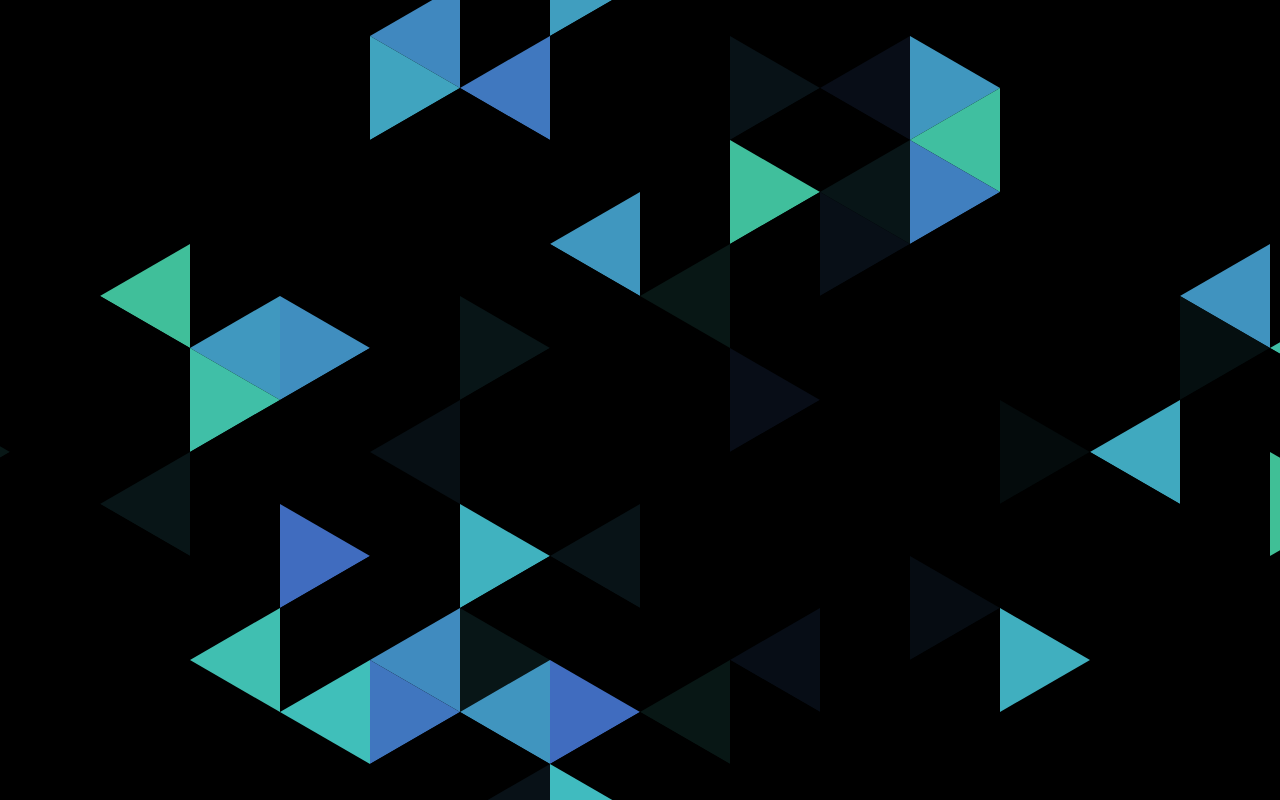
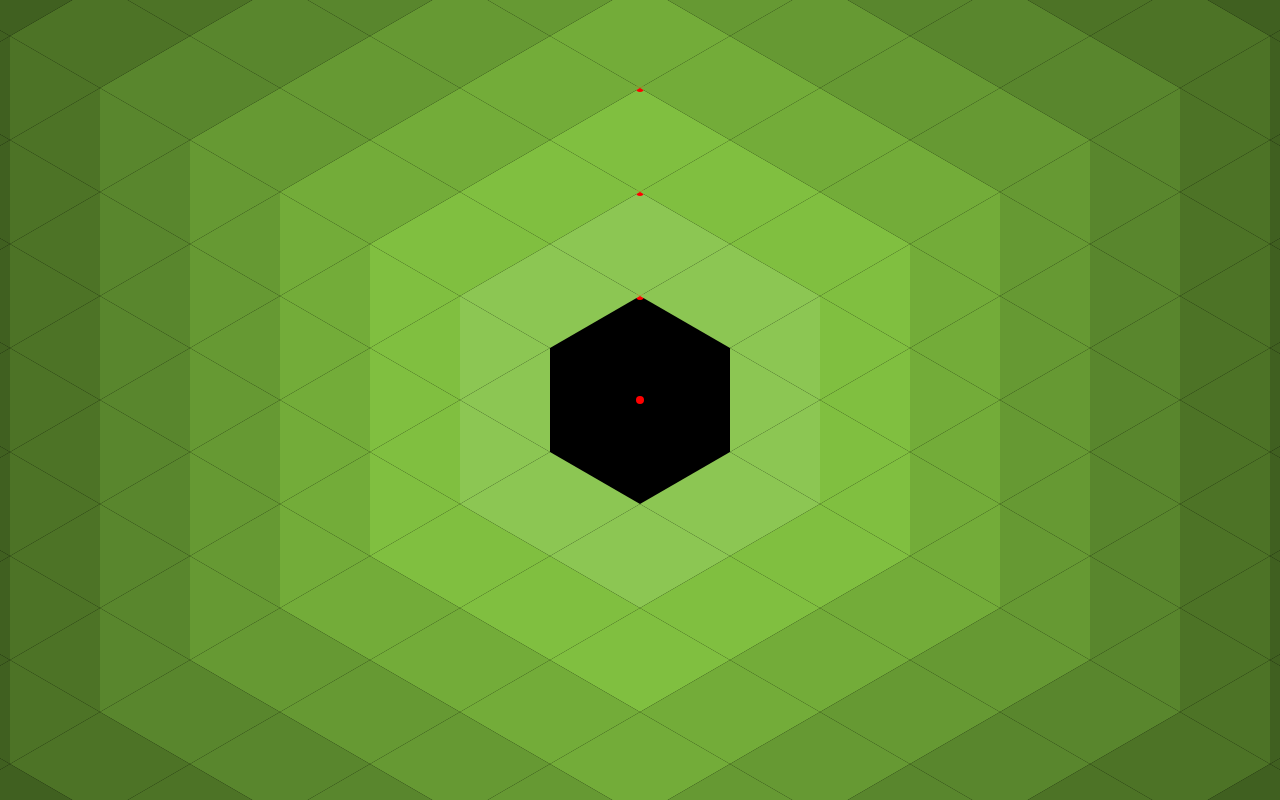
Before and after one commit to marekweb/triangles, a website with bundled scripts: page index.html in a window 1280 px wide. Built offline with nearby package versions, Linux system fonts and the light colour scheme.

Commit message:
Update demo

```diff
--- a/index.html
+++ b/index.html
@@ -8,7 +8,7 @@
       background-color: black;
     }
     polygon {
-      transition: 1s fill;
+      transition: 10s fill;
     }
   </style>
   <script type="module" src="./run.js"></script>
--- a/my-demo.js
+++ b/my-demo.js
@@ -1,4 +1,9 @@
-import { Grid } from './grid.js';
+import {
+  Grid,
+  getAdjacentPoint,
+  getAdjacentTriangle,
+  getTriangleAdjacentToPoint
+} from './grid.js';
 
 function generateLotsOfTriangles(n) {
   const list = [];
@@ -13,6 +18,66 @@ function generateLotsOfTriangles(n) {
 
 export class MyDemo extends Grid {
   render() {
+    let point = [0, 0];
+    this.getPointElement(...point).style.fill = 'red';
+
+    function drawRing(center, size, color = 'orange') {
+      let point = center;
+      const side = 1 + size * 2;
+      for (let i = 0; i < size; i++) {
+        point = getAdjacentPoint(...point, 'N');
+      }
+
+      const ptEl = this.getPointElement(...point);
+      ptEl.style.fill = 'red';
+
+      // --
+      let tri = getTriangleAdjacentToPoint(...point, 'NE');
+      this.getTriangleElement(...tri).style.fill = color;
+      for (let i = 0; i < side; i++) {
+        tri = getAdjacentTriangle(...tri, '+X');
+        this.getTriangleElement(...tri).style.fill = color;
+      }
+
+      for (let i = 0; i < side; i++) {
+        tri = getAdjacentTriangle(...tri, 'S');
+        this.getTriangleElement(...tri).style.fill = color;
+      }
+
+      for (let i = 0; i < side; i++) {
+        tri = getAdjacentTriangle(...tri, '+Y');
+        this.getTriangleElement(...tri).style.fill = color;
+      }
+
+      for (let i = 0; i < side; i++) {
+        tri = getAdjacentTriangle(...tri, '-X');
+        this.getTriangleElement(...tri).style.fill = color;
+      }
+
+      for (let i = 0; i < side; i++) {
+        tri = getAdjacentTriangle(...tri, 'N');
+        this.getTriangleElement(...tri).style.fill = color;
+      }
+
+      for (let i = 0; i < side - 1; i++) {
+        tri = getAdjacentTriangle(...tri, '-Y');
+        this.getTriangleElement(...tri).style.fill = color;
+      }
+    }
+
+    function drawCube(center) {
+      let tri = getTriangleAdjacentToPoint(center, 'NW');
+
+      this.getTriangleElement(...tri).fill = '#a0a0a0';
+
+      tri = getAdjacentTriangle(...tri, 'E');
+    }
+
+    for (let i = 1; i < 8; i++) {
+      drawRing.call(this, [0, 0], i, `hsl(90, 50%, ${60 - i * 5}%)`);
+    }
+
+    return;
     const triangleCoords = generateLotsOfTriangles(5);
 
     const triangleElements = triangleCoords.map(t =>
@@ -38,6 +103,5 @@ export class MyDemo extends Grid {
           break;
       }
     }, 100);
-    document.body.requestFullscreen();
   }
 }
```
